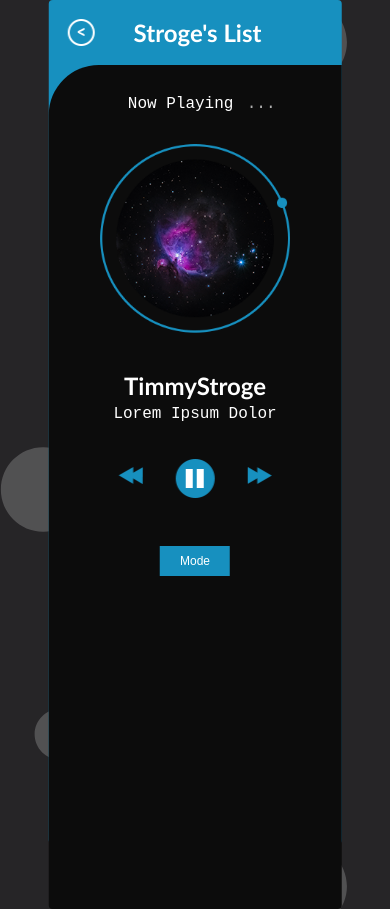
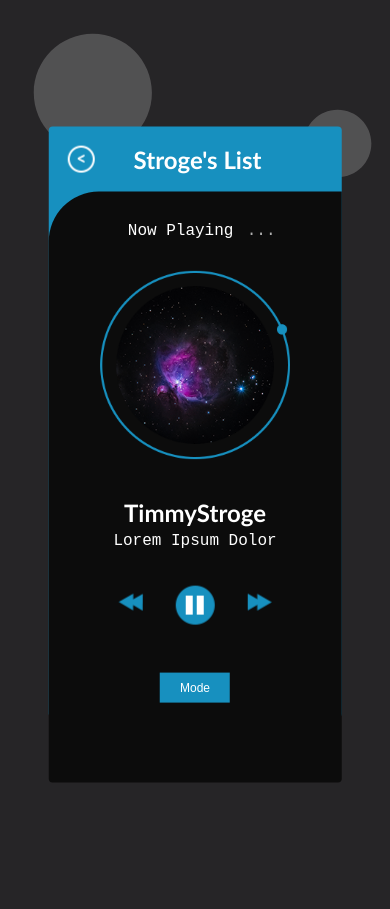
Before and after one commit to Timmystroge/dark-light_mode-js, a plain HTML site: page index.html in a window 390 px wide. After the commit the page ends 844 px from the top, so only its background shows below. Drawn offline with Linux system fonts and the light colour scheme.

Commit message:
responsiveness fixed

```diff
--- a/responsive.css
+++ b/responsive.css
@@ -23,7 +23,7 @@
 @media (max-width : 767px) {
     .main_container {
         width: 45%;
-        /* height: 100%; */
+        height: 70vh;
     }
     .inner_page {
         height: 100%;
```
